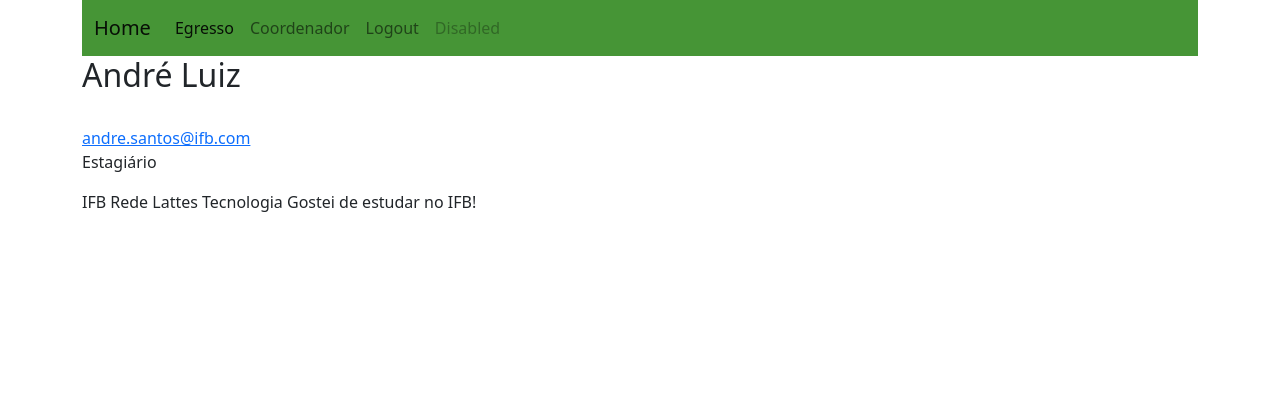
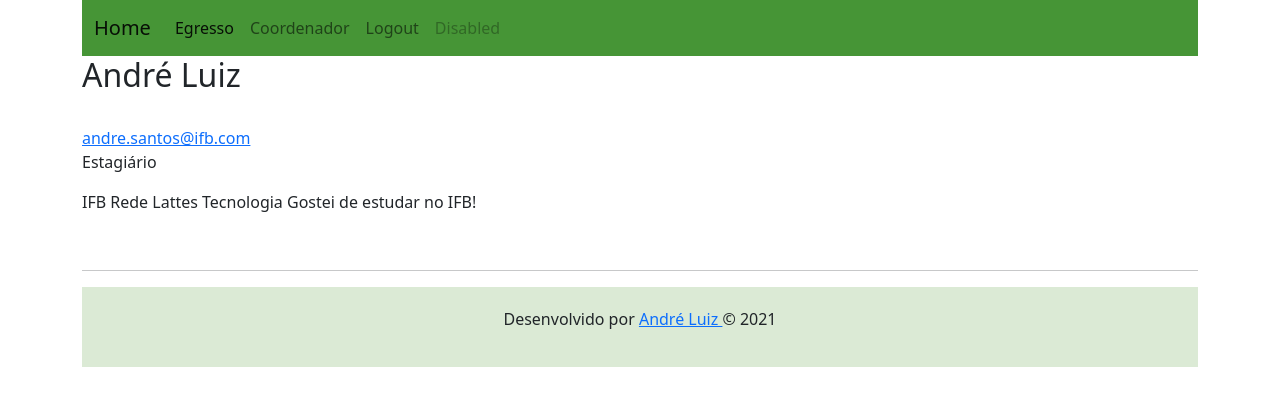
Before and after one commit to Andredf51/Portal_Egresso_IFB, a Django app: page /perfis/1 in a window 1280 px wide. Shown: the top 406 px of the page. Run offline with Django 3.2, Linux system fonts and the light colour scheme; data comes from the database, SQL or seed files in the repository; some libraries are stand-ins or nearby versions.

Commit message:
Rodapé básico

```diff
--- a/perfis/templates/base.html
+++ b/perfis/templates/base.html
@@ -36,6 +36,15 @@
          {% endblock %}
       </div>
 
+      <!--Rodapé-->
+      <footer class="page-footer font-small mdb-color lighten-3 pt-4">
+      <hr>
+
+        <div class="text-center" style="background-color: #dbead5; padding: 20px;" >
+          <p>Desenvolvido por <a href="https://github.com/Andredf51" target="_blank"> André Luiz </a> &copy; 2021</p>
+        </div>
+      </footer>
+
     </div>
   </body>
 </html>
```
